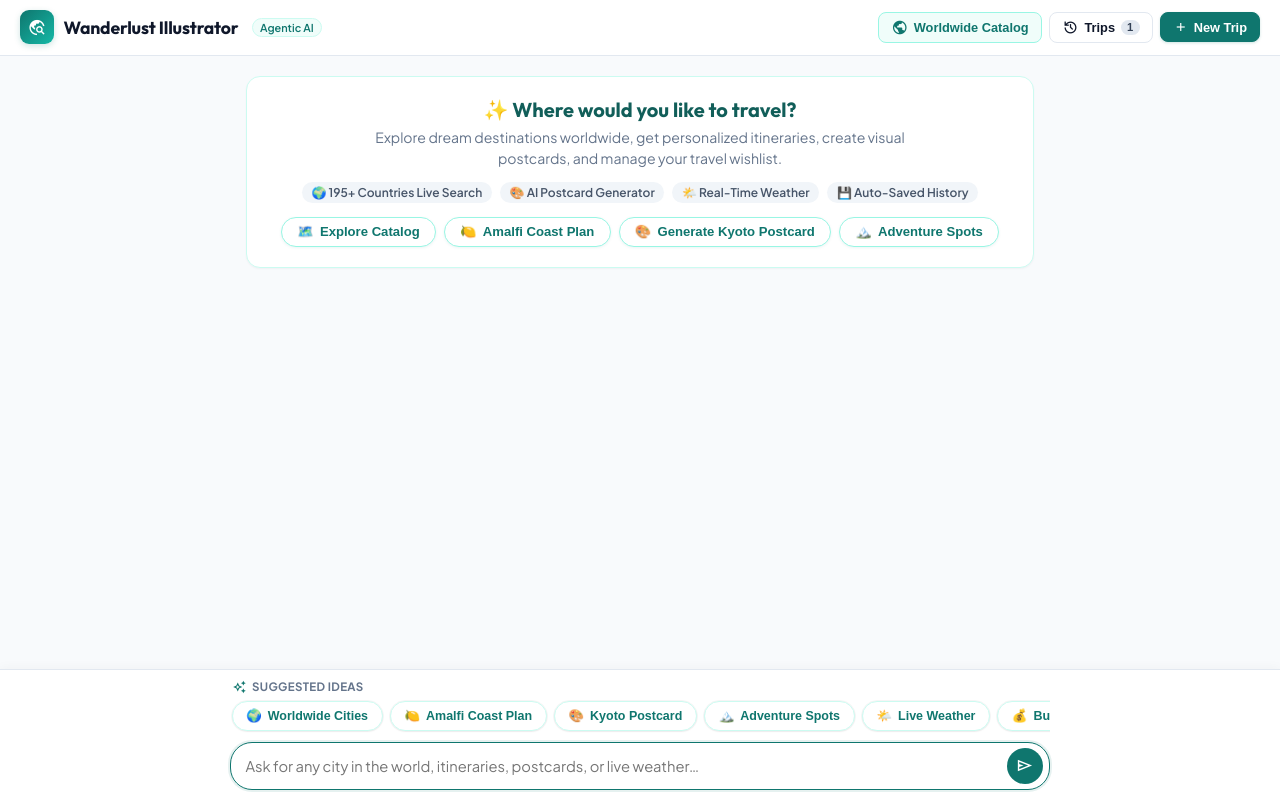
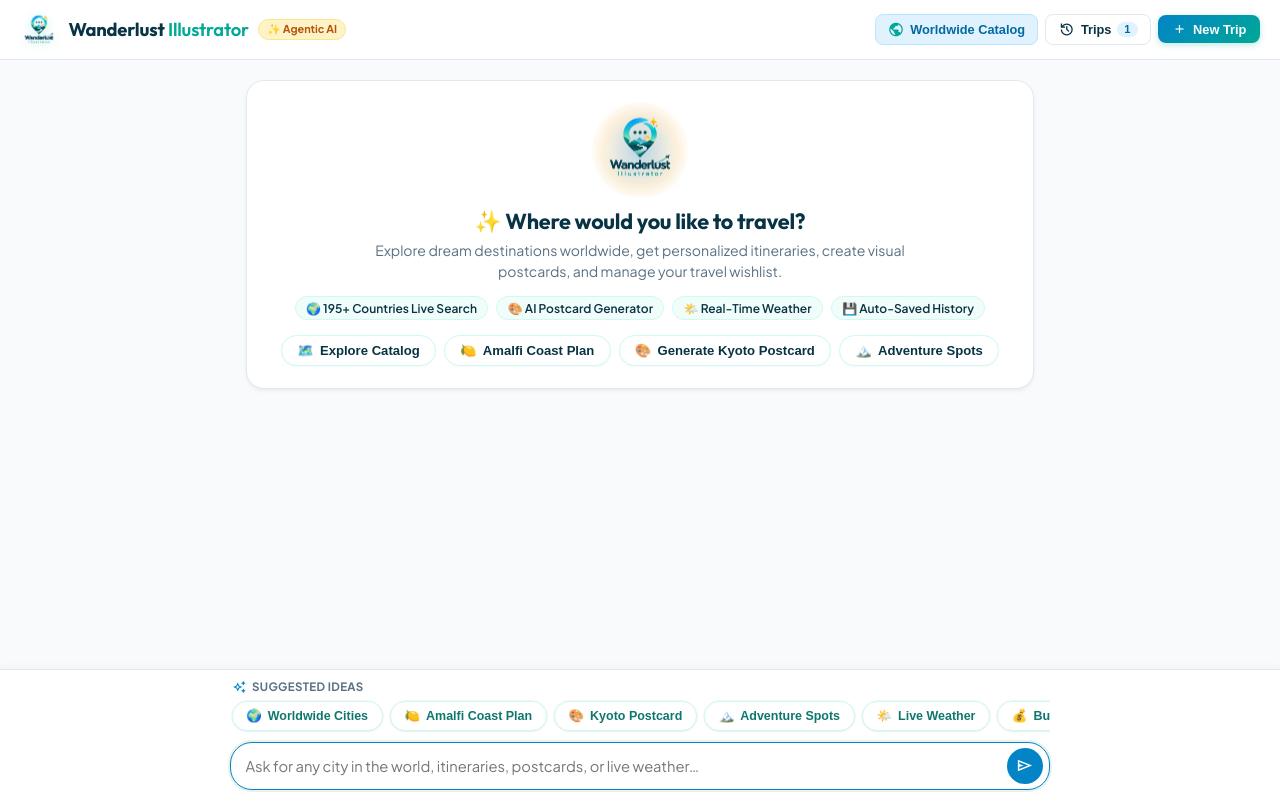
Before and after one commit to rezkyrevansyah/buildwithgemini-wanderlust-illustrator, a website: page wanderlust-illustrator/frontend/static/index.html in a window 1280 px wide. Drawn offline with nearby package versions, Linux system fonts and the light colour scheme.

Commit message:
feat(ui): integrate official Wanderlust logo, favicon, and harmonized design system

```diff
--- a/wanderlust-illustrator/deployment_metadata.json
+++ b/wanderlust-illustrator/deployment_metadata.json
@@ -3,5 +3,6 @@
   "deployment_target": "agent_runtime",
   "is_a2a": true,
   "agent_directory": "app",
-  "deployment_timestamp": "2026-10-21T08:40:03.029261+00:00"
+  "deployment_timestamp": "2026-10-22T07:06:58.160291+00:00",
+  "language": "python"
 }
--- a/wanderlust-illustrator/frontend/static/index.html
+++ b/wanderlust-illustrator/frontend/static/index.html
@@ -9,25 +9,45 @@
 <link rel="preconnect" href="https://fonts.gstatic.com" crossorigin>
 <link href="https://fonts.googleapis.com/css2?family=Outfit:wght@600;700&family=Plus+Jakarta+Sans:wght@400;500;600;700&display=swap" rel="stylesheet">
 <link rel="stylesheet" href="https://fonts.googleapis.com/css2?family=Material+Symbols+Outlined:opsz,wght,FILL,GRAD@20..24,400,0,0">
+<!-- Wanderlust Official Brand Favicon & Icons -->
+<link rel="icon" type="image/png" href="/logo.png">
+<link rel="apple-touch-icon" href="/logo.png">
 
 <style>
   :root {
-    --primary: #0f766e;
-    --primary-dark: #115e59;
+    /* --- Official Wanderlust Brand System (Harmonized with Logo) --- */
+    --brand-navy: #083344;
+    --brand-navy-dark: #041a24;
+    --brand-navy-light: #0f4c64;
+    --brand-teal: #00a896;
+    --brand-teal-dark: #007f72;
+    --brand-teal-light: #ecfdf5;
+    --brand-cyan: #0284c7;
+    --brand-cyan-light: #e0f2fe;
+    --brand-gold: #f59e0b;
+    --brand-gold-dark: #d97706;
+    --brand-gold-light: #fef3c7;
+
+    /* Semantic Design System Tokens */
+    --primary: #0284c7;
+    --primary-dark: #083344;
     --primary-light: #f0fdfa;
-    --accent: #d97706;
+    --primary-gradient: linear-gradient(135deg, #0284c7 0%, #00a896 100%);
+    --accent: #f59e0b;
     --accent-light: #fef3c7;
+    --accent-gradient: linear-gradient(135deg, #f59e0b 0%, #fbbf24 100%);
     --bg-main: #f8fafc;
     --bg-card: #ffffff;
-    --text-main: #0f172a;
-    --text-muted: #64748b;
+    --text-main: #083344;
+    --text-muted: #597184;
     --border: #e2e8f0;
     --border-light: #f1f5f9;
-    --user-bubble: #0f766e;
-    --shadow-xs: 0 1px 2px rgba(15, 23, 42, 0.04);
-    --shadow-sm: 0 2px 4px rgba(15, 23, 42, 0.04), 0 1px 2px rgba(15, 23, 42, 0.02);
-    --shadow-md: 0 4px 12px rgba(15, 23, 42, 0.06);
-    --shadow-lg: 0 12px 30px rgba(15, 23, 42, 0.12);
+    --border-focus: #0ea5e9;
+    --user-bubble: linear-gradient(135deg, #083344 0%, #0c4a6e 100%);
+    --shadow-xs: 0 1px 2px rgba(8, 51, 68, 0.04);
+    --shadow-sm: 0 2px 4px rgba(8, 51, 68, 0.05), 0 1px 2px rgba(8, 51, 68, 0.03);
+    --shadow-md: 0 4px 14px rgba(8, 51, 68, 0.08);
+    --shadow-lg: 0 12px 30px rgba(8, 51, 68, 0.12);
   }
 
   *, *::before, *::after {
@@ -64,39 +84,53 @@
   .brand {
     display: flex;
     align-items: center;
-    gap: 0.6rem;
+    gap: 0.65rem;
     cursor: pointer;
   }
 
-  .brand-icon {
-    width: 34px;
-    height: 34px;
-    background: linear-gradient(135deg, var(--primary) 0%, #14b8a6 100%);
-    border-radius: 9px;
-    display: flex;
-    align-items: center;
-    justify-content: center;
-    color: #fff;
-    box-shadow: 0 2px 6px rgba(15, 118, 110, 0.2);
+  .brand-logo-img {
+    width: 38px;
+    height: 38px;
+    object-fit: contain;
+    filter: drop-shadow(0 2px 5px rgba(0, 168, 150, 0.25));
+    transition: transform 0.2s cubic-bezier(0.16, 1, 0.3, 1);
+  }
+
+  .brand:hover .brand-logo-img {
+    transform: scale(1.08) rotate(-2deg);
+  }
+
+  .brand-text-group {
+    display: flex;
+    align-items: center;
+    gap: 0.35rem;
   }
 
   .brand-title {
     font-family: 'Outfit', sans-serif;
     font-weight: 700;
-    font-size: 1.1rem;
-    color: #0f172a;
+    font-size: 1.15rem;
+    color: var(--brand-navy);
     letter-spacing: -0.01em;
+  }
+
+  .brand-title-accent {
+    color: var(--brand-teal);
+    font-weight: 600;
   }
 
   .brand-badge {
     font-size: 0.68rem;
-    font-weight: 600;
-    background: var(--primary-light);
-    color: var(--primary);
-    padding: 0.15rem 0.45rem;
+    font-weight: 700;
+    background: var(--brand-gold-light);
+    color: #b45309;
+    padding: 0.15rem 0.5rem;
     border-radius: 12px;
-    border: 1px solid #ccfbf1;
+    border: 1px solid #fde68a;
     margin-left: 0.25rem;
+    display: inline-flex;
+    align-items: center;
+    gap: 0.2rem;
   }
 
   .header-actions {
@@ -133,14 +167,21 @@
     color: var(--primary);
   }
 
+  .btn-header.highlight {
+    background: var(--brand-cyan-light);
+    border-color: #bae6fd;
+    color: #0369a1;
+  }
+
   .btn-header.highlight:hover {
-    background: #ccfbf1;
+    background: #e0f2fe;
+    border-color: #7dd3fc;
   }
 
   .btn-reset {
-    background: var(--primary);
-    border: 1px solid var(--primary);
-    padding: 0.38rem 0.75rem;
+    background: var(--primary-gradient);
+    border: none;
+    padding: 0.38rem 0.85rem;
     border-radius: 8px;
     font-size: 0.8rem;
     font-weight: 600;
@@ -148,21 +189,22 @@
     cursor: pointer;
     display: inline-flex;
     align-items: center;
-    gap: 0.3rem;
+    gap: 0.35rem;
     transition: all 0.15s ease;
-    box-shadow: 0 1px 3px rgba(15, 118, 110, 0.2);
+    box-shadow: 0 2px 6px rgba(0, 168, 150, 0.25);
   }
 
   .btn-reset:hover {
-    background: var(--primary-dark);
-    border-color: var(--primary-dark);
+    background: linear-gradient(135deg, #0369a1 0%, #007f72 100%);
+    box-shadow: 0 3px 8px rgba(0, 168, 150, 0.35);
+    transform: translateY(-1px);
   }
 
   .history-badge {
-    background: #e2e8f0;
-    color: #334155;
+    background: #e0f2fe;
+    color: #0369a1;
     font-size: 0.7rem;
-    padding: 0.1rem 0.4rem;
+    padding: 0.1rem 0.45rem;
     border-radius: 10px;
     font-weight: 700;
   }
@@ -195,23 +237,61 @@
     border-radius: 6px;
   }
 
-  /* Compact Welcome Banner */
+  /* Compact Welcome Banner with Glowing Logo */
   .welcome-card {
     background: #ffffff;
-    border: 1px solid #ccfbf1;
-    border-radius: 14px;
-    padding: 1.25rem 1.35rem;
-    box-shadow: var(--shadow-xs);
+    border: 1px solid var(--border);
+    border-radius: 18px;
+    padding: 1.4rem 1.35rem;
+    box-shadow: var(--shadow-sm);
     text-align: center;
     margin-bottom: 0.25rem;
+    position: relative;
+    overflow: hidden;
+  }
+
+  .welcome-logo-wrapper {
+    display: flex;
+    justify-content: center;
+    align-items: center;
+    margin: 0.1rem auto 0.75rem;
+    position: relative;
+    width: 90px;
+    height: 90px;
+  }
+
+  .welcome-logo-wrapper::before {
+    content: '';
+    position: absolute;
+    width: 96px;
+    height: 96px;
+    background: radial-gradient(circle, rgba(2, 132, 199, 0.2) 0%, rgba(245, 158, 11, 0.14) 55%, transparent 75%);
+    border-radius: 50%;
+    z-index: 0;
+  }
+
+  .welcome-logo-img {
+    width: 80px;
+    height: 80px;
+    object-fit: contain;
+    position: relative;
+    z-index: 1;
+    filter: drop-shadow(0 4px 10px rgba(8, 51, 68, 0.18));
+    animation: logoFloat 4s ease-in-out infinite;
+  }
+
+  @keyframes logoFloat {
+    0%, 100% { transform: translateY(0); }
+    50% { transform: translateY(-4px); }
   }
 
   .welcome-title {
     font-family: 'Outfit', sans-serif;
-    font-size: 1.25rem;
+    font-size: 1.35rem;
     font-weight: 700;
-    color: #115e59;
+    color: var(--brand-navy);
     margin-bottom: 0.35rem;
+    letter-spacing: -0.01em;
   }
 
   .welcome-desc {
@@ -227,19 +307,20 @@
     justify-content: center;
     gap: 0.5rem;
     flex-wrap: wrap;
-    margin: 0.75rem 0 0.5rem;
+    margin: 0.85rem 0 0.5rem;
   }
 
   .welcome-pill {
     font-size: 0.75rem;
     font-weight: 600;
-    padding: 0.2rem 0.6rem;
+    padding: 0.22rem 0.65rem;
     border-radius: 12px;
-    background: #f1f5f9;
-    color: #475569;
+    background: #f0fdfa;
+    color: var(--brand-navy);
+    border: 1px solid #ccfbf1;
     display: inline-flex;
     align-items: center;
-    gap: 0.3rem;
+    gap: 0.35rem;
   }
 
   .welcome-suggestions {
@@ -247,24 +328,38 @@
     flex-wrap: wrap;
     justify-content: center;
     gap: 0.5rem;
-    margin-top: 0.85rem;
+    margin-top: 0.95rem;
   }
 
   .starter-chip {
     background: #ffffff;
-    border: 1px solid #99f6e4;
-    color: #0f766e;
+    border: 1px solid #ccfbf1;
+    color: var(--brand-navy);
     padding: 0.42rem 0.95rem;
     border-radius: 9999px;
     font-size: 0.82rem;
     font-weight: 600;
     cursor: pointer;
-    box-shadow: 0 1px 3px rgba(15, 118, 110, 0.08);
+    box-shadow: var(--shadow-xs);
     display: inline-flex;
     align-items: center;
     gap: 0.4rem;
     user-select: none;
     transition: transform 0.15s ease, background-color 0.15s ease, border-color 0.15s ease, box-shadow 0.15s ease, color 0.15s ease;
+  }
+
+  .starter-chip:hover {
+    background: #f0fdfa;
+    border-color: var(--brand-teal);
+    color: var(--brand-teal-dark);
+    box-shadow: 0 2px 6px rgba(0, 168, 150, 0.16);
+  }
+
+  .drawer-logo-icon, .modal-logo-icon {
+    width: 28px;
+    height: 28px;
+    object-fit: contain;
+    filter: drop-shadow(0 1px 3px rgba(0, 168, 150, 0.2));
   }
 
   .starter-chip:hover {
@@ -1323,15 +1418,15 @@
 
 <header>
   <div class="brand" id="brandBtn" title="Back to welcome screen">
-    <div class="brand-icon">
-      <span class="material-symbols-outlined" style="color: #fff; font-size: 19px;">travel_explore</span>
+    <img src="/logo.png" alt="Wanderlust Illustrator Logo" class="brand-logo-img">
+    <div class="brand-text-group">
+      <span class="brand-title">Wanderlust <span class="brand-title-accent">Illustrator</span></span>
+      <span class="brand-badge">✨ Agentic AI</span>
     </div>
-    <span class="brand-title">Wanderlust Illustrator</span>
-    <span class="brand-badge">Agentic AI</span>
   </div>
   <div class="header-actions">
     <button id="exploreBtn" class="btn-header highlight" title="Explore Worldwide Cities">
-      <span class="material-symbols-outlined" style="font-size: 17px; color: #0f766e;">public</span>
+      <span class="material-symbols-outlined" style="font-size: 17px; color: var(--brand-teal);">public</span>
       <span>Worldwide Catalog</span>
     </button>
     <button id="historyBtn" class="btn-header" title="Trip History">
@@ -1348,6 +1443,9 @@
 
 <div id="log">
   <div class="welcome-card" id="welcomeCard">
+    <div class="welcome-logo-wrapper">
+      <img src="/logo.png" alt="Wanderlust Illustrator" class="welcome-logo-img">
+    </div>
     <h2 class="welcome-title">✨ Where would you like to travel?</h2>
     <p class="welcome-desc">
       Explore dream destinations worldwide, get personalized itineraries, create visual postcards, and manage your travel wishlist.
@@ -1420,7 +1518,7 @@
   <aside class="drawer-panel">
     <div class="drawer-header">
       <div class="drawer-title-group">
-        <span class="material-symbols-outlined" style="color:var(--primary); font-size:20px;">travel_explore</span>
+        <img src="/logo.png" alt="Wanderlust Logo" class="drawer-logo-icon">
         <h3>Your Trips & History</h3>
       </div>
       <button id="closeDrawerBtn" class="btn-icon" title="Close"><span class="material-symbols-outlined">close</span></button>
@@ -1442,7 +1540,7 @@
   <div class="modal-window">
     <div class="modal-header">
       <div class="modal-title-group">
-        <span class="material-symbols-outlined" style="color:var(--primary); font-size:24px;">public</span>
+        <img src="/logo.png" alt="Wanderlust Logo" class="modal-logo-icon">
         <div>
           <h3>Worldwide City Catalog & Explorer</h3>
           <p class="modal-subtitle">Search any city, town, or capital across 195+ countries</p>
```
Also changed, not shown: wanderlust-illustrator/frontend/static/favicon.png (added), wanderlust-illustrator/frontend/static/logo.png (added).
